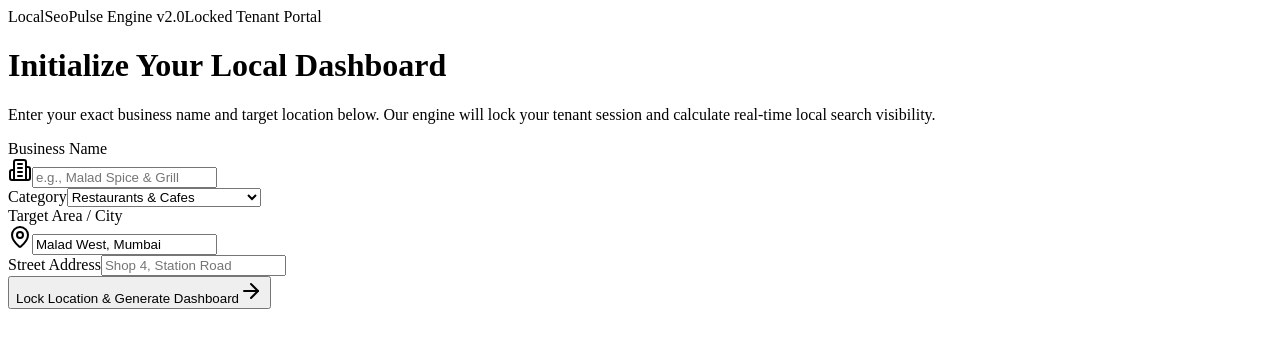
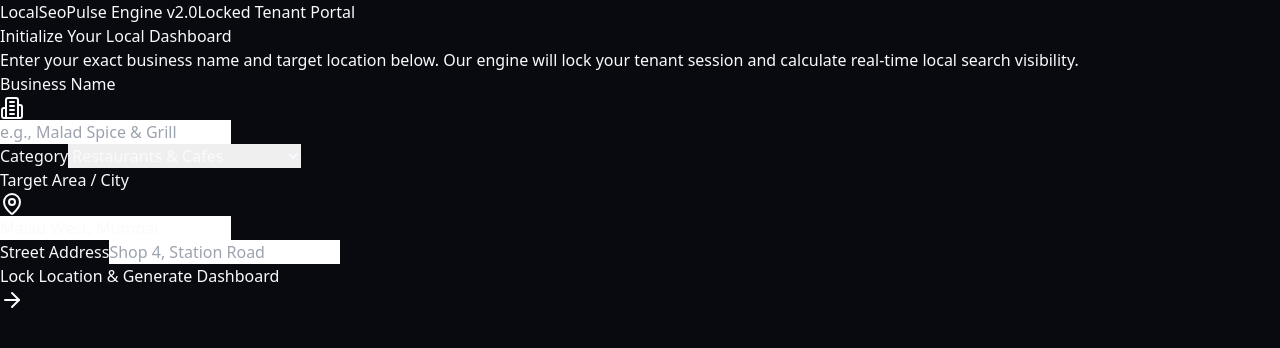
Before and after one commit to omiii666777/localseopulse, a Next.js app: page / in a window 1280 px wide. Shown: the top 348 px of the page. Built offline with nearby package versions, Linux system fonts and the light colour scheme.

Commit message:
Ensure layout and globals are fully tracked and pushed

```diff
--- /dev/null
+++ b/src/app/layout.tsx
@@ -0,0 +1,20 @@
+import './globals.css';
+
+export const metadata = {
+  title: 'LocalSeoPulse - Local SEO SaaS Platform',
+  description: 'Locked tenant dashboards, automated audits, and local rank tracking.',
+};
+
+export default function RootLayout({
+  children,
+}: {
+  children: React.ReactNode;
+}) {
+  return (
+    <html lang="en">
+      <body className="bg-[#090A0F] text-slate-100 antialiased selection:bg-cyan-500 selection:text-white">
+        {children}
+      </body>
+    </html>
+  );
+}
```
Also changed, not shown: 1 other file (tests, documents, lock files or other folders).
